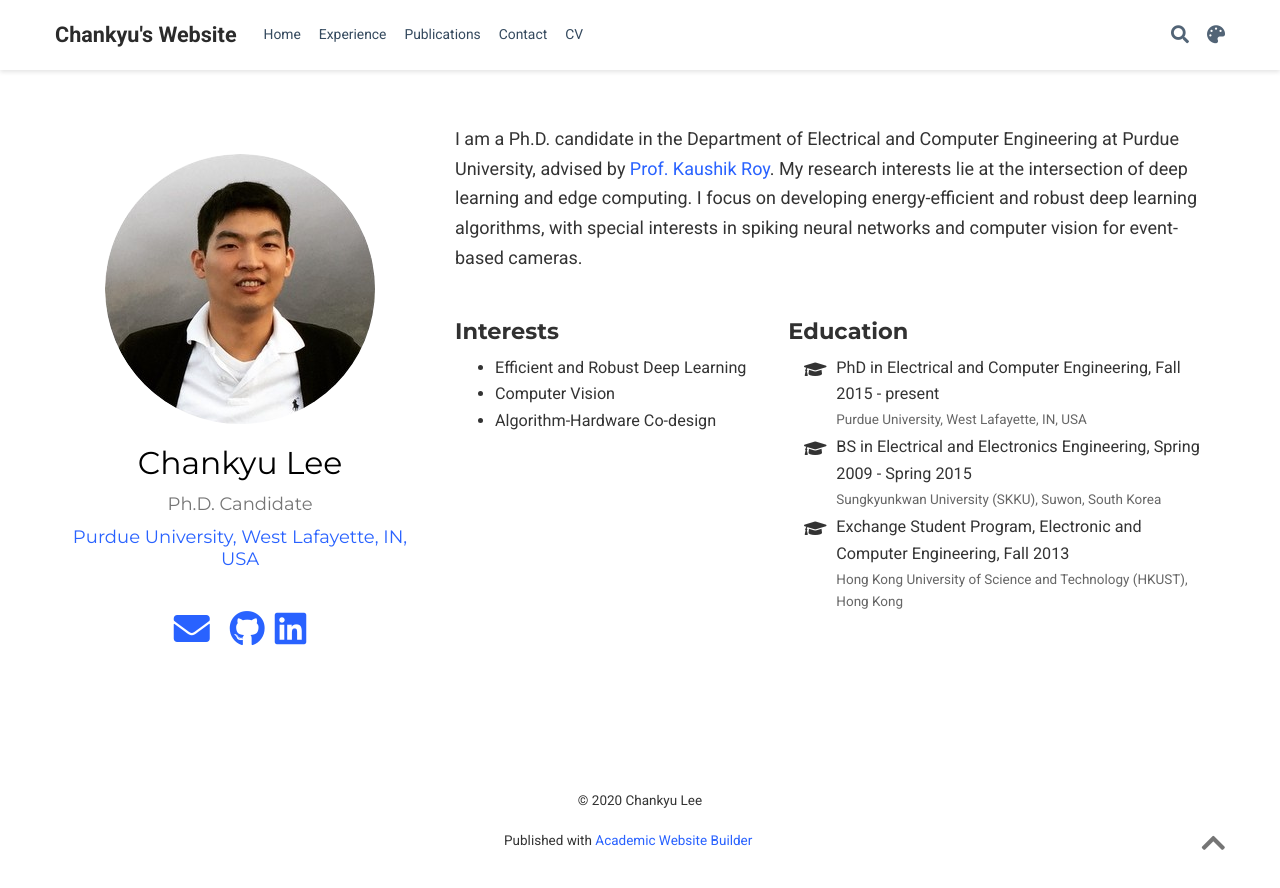
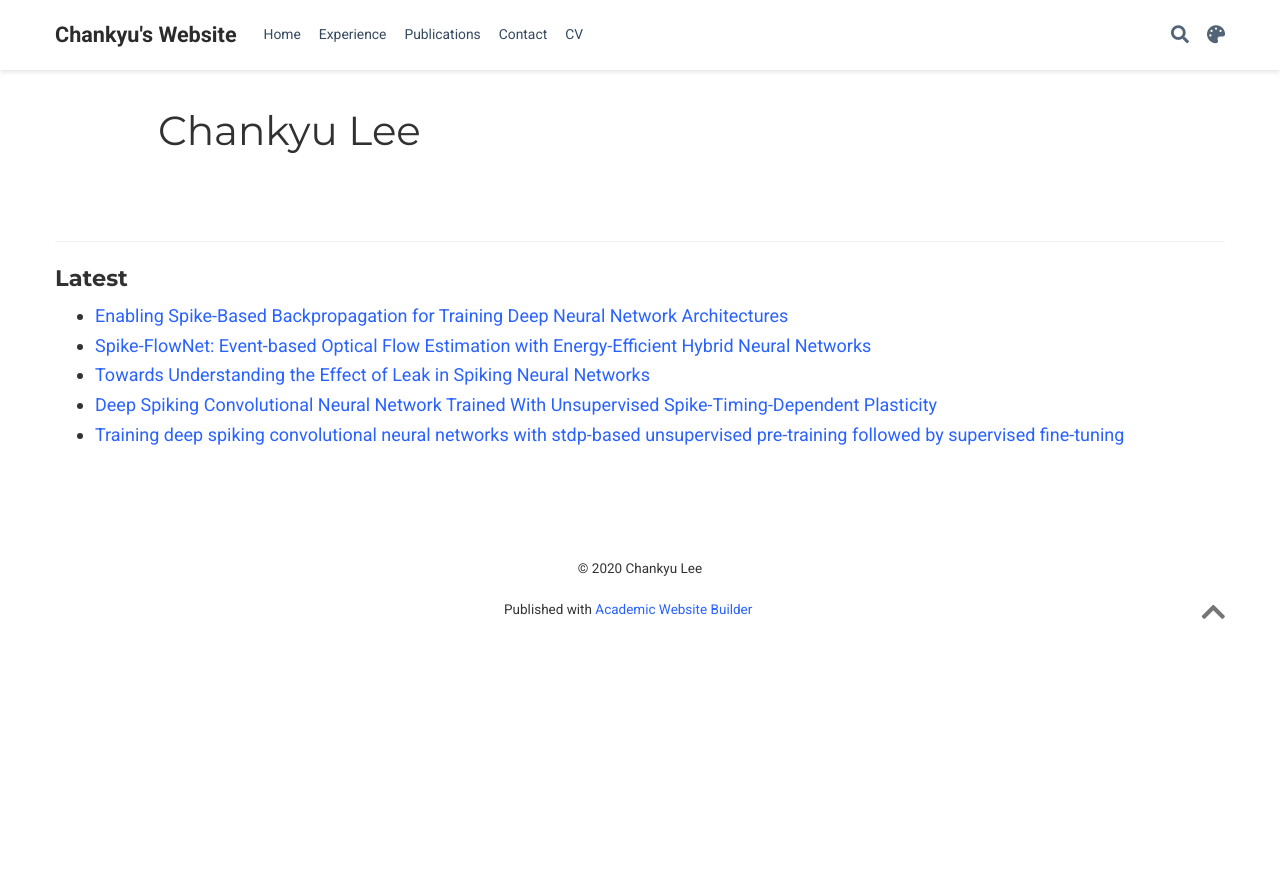
Before and after one commit to chan8972/chan8972.github.io, a plain HTML site: page author/chankyu-lee/index.html in a window 1280 px wide. After the commit the page ends 800 px from the top, so only its background shows below. Drawn offline with nearby package versions, Linux system fonts and the light colour scheme; some packages are replaced by stand-ins of ours; some icons are missing.

Commit message:
rebuilding site Mon Aug 10 21:11:04 EDT 2020

```diff
--- a/author/chankyu-lee/index.html
+++ b/author/chankyu-lee/index.html
@@ -259,7 +259,7 @@
   <meta property="og:description" content="Chankyu&#39;s website"><meta property="og:image" content="https://chan8972.github.io/images/icon_hu0b7a4cb9992c9ac0e91bd28ffd38dd00_9727_512x512_fill_lanczos_center_2.png">
   <meta property="twitter:image" content="https://chan8972.github.io/images/icon_hu0b7a4cb9992c9ac0e91bd28ffd38dd00_9727_512x512_fill_lanczos_center_2.png"><meta property="og:locale" content="en-us">
 
-
+    <meta property="og:updated_time" content="2020-01-01T00:00:00&#43;00:00">
 
 
 
@@ -535,6 +535,10 @@
 
 
 
+<div class="universal-wrapper pt-3">
+  <h1>Chankyu Lee</h1>
+</div>
+
 
 <section id="profile-page" class="pt-5">
   <div class="container">
@@ -544,182 +548,32 @@
 
 
 
-
-
-
-
-
-
-
-
-
-
-
-
-
-
-
-<div class="row">
-  <div class="col-12 col-lg-4">
-    <div id="profile">
-
-
-
-      <img class="avatar avatar-circle" src="/author/chankyu-lee/avatar_hubcbb0de3065e4e2b146b207486e1cca1_215000_270x270_fill_q90_lanczos_center.jpg" alt="Chankyu Lee">
-
-
-      <div class="portrait-title">
-        <h2>Chankyu Lee</h2>
-        <h3>Ph.D. Candidate</h3>
-
-
-        <h3>
-          <a href="https://engineering.purdue.edu/ECE" target="_blank" rel="noopener">
-          <span>Purdue University, West Lafayette, IN, USA</span>
-          </a>
-        </h3>
-
-      </div>
-
-      <ul class="network-icon" aria-hidden="true">
-
-
-
-
-
-
-
-
-
-
-
+    <div class="article-widget content-widget-hr">
+      <h3>Latest</h3>
+      <ul>
 
         <li>
-          <a href="/#contact" >
-            <i class="fas fa-envelope big-icon"></i>
-          </a>
+          <a href="/publication/2020-frontier/">Enabling Spike-Based Backpropagation for Training Deep Neural Network Architectures</a>
         </li>
 
-
-
-
-
-
-
-
-
+        <li>
+          <a href="/publication/2020-eccv/">Spike-FlowNet: Event-based Optical Flow Estimation with Energy-Efficient Hybrid Neural Networks</a>
+        </li>
 
         <li>
-          <a href="https://scholar.google.com/citations?user=E_bpWKMAAAAJ&amp;hl=ko&amp;oi=ao" target="_blank" rel="noopener">
-            <i class="ai ai-google-scholar big-icon"></i>
-          </a>
+          <a href="/publication/2020-arxiv/">Towards Understanding the Effect of Leak in Spiking Neural Networks</a>
         </li>
 
-
-
-
-
-
-
-
-
-
-
+        <li>
+          <a href="/publication/2018-tcds/">Deep Spiking Convolutional Neural Network Trained With Unsupervised Spike-Timing-Dependent Plasticity</a>
+        </li>
 
         <li>
-          <a href="https://github.com/chan8972" target="_blank" rel="noopener">
-            <i class="fab fa-github big-icon"></i>
-          </a>
-        </li>
-
-
-
-
-
-
-
-
-
-
-
-
-        <li>
-          <a href="https://www.linkedin.com/in/chankyulee77/" target="_blank" rel="noopener">
-            <i class="fab fa-linkedin big-icon"></i>
-          </a>
+          <a href="/publication/2018-frontier/">Training deep spiking convolutional neural networks with stdp-based unsupervised pre-training followed by supervised fine-tuning</a>
         </li>
 
       </ul>
-
     </div>
-  </div>
-  <div class="col-12 col-lg-8">
-
-
-
-
-    <p>I am a Ph.D. candidate in the Department of Electrical and Computer Engineering at Purdue University, advised by
-<a href="https://engineering.purdue.edu/ECE/People/ptProfile?resource_id=3085" target="_blank" rel="noopener">Prof. Kaushik Roy</a>. My research interests lie at the intersection of deep learning and edge computing. I focus on developing energy-efficient and robust deep learning algorithms, with special interests in spiking neural networks and computer vision for event-based cameras.</p>
-
-
-    <div class="row">
-
-
-      <div class="col-md-5">
-        <h3>Interests</h3>
-        <ul class="ul-interests">
-
-          <li>Efficient and Robust Deep Learning</li>
-
-          <li>Computer Vision</li>
-
-          <li>Algorithm-Hardware Co-design</li>
-
-        </ul>
-      </div>
-
-
-
-      <div class="col-md-7">
-        <h3>Education</h3>
-        <ul class="ul-edu fa-ul">
-
-          <li>
-            <i class="fa-li fas fa-graduation-cap"></i>
-            <div class="description">
-              <p class="course">PhD in Electrical and Computer Engineering, Fall 2015 - present</p>
-              <p class="institution">Purdue University, West Lafayette, IN, USA</p>
-            </div>
-          </li>
-
-          <li>
-            <i class="fa-li fas fa-graduation-cap"></i>
-            <div class="description">
-              <p class="course">BS in Electrical and Electronics Engineering, Spring 2009 - Spring 2015</p>
-              <p class="institution">Sungkyunkwan University (SKKU), Suwon, South Korea</p>
-            </div>
-          </li>
-
-          <li>
-            <i class="fa-li fas fa-graduation-cap"></i>
-            <div class="description">
-              <p class="course">Exchange Student Program, Electronic and Computer Engineering, Fall 2013</p>
-              <p class="institution">Hong Kong University of Science and Technology (HKUST), Hong Kong</p>
-            </div>
-          </li>
-
-        </ul>
-      </div>
-
-
-    </div>
-  </div>
-</div>
-
-
-
-
-
 
   </div>
 </section>
```
Also changed, not shown: index.html (+1 -1 lines), publication/2020-eccv/index.html (+1 -1 lines), publication/index.html (+1 -1 lines).
